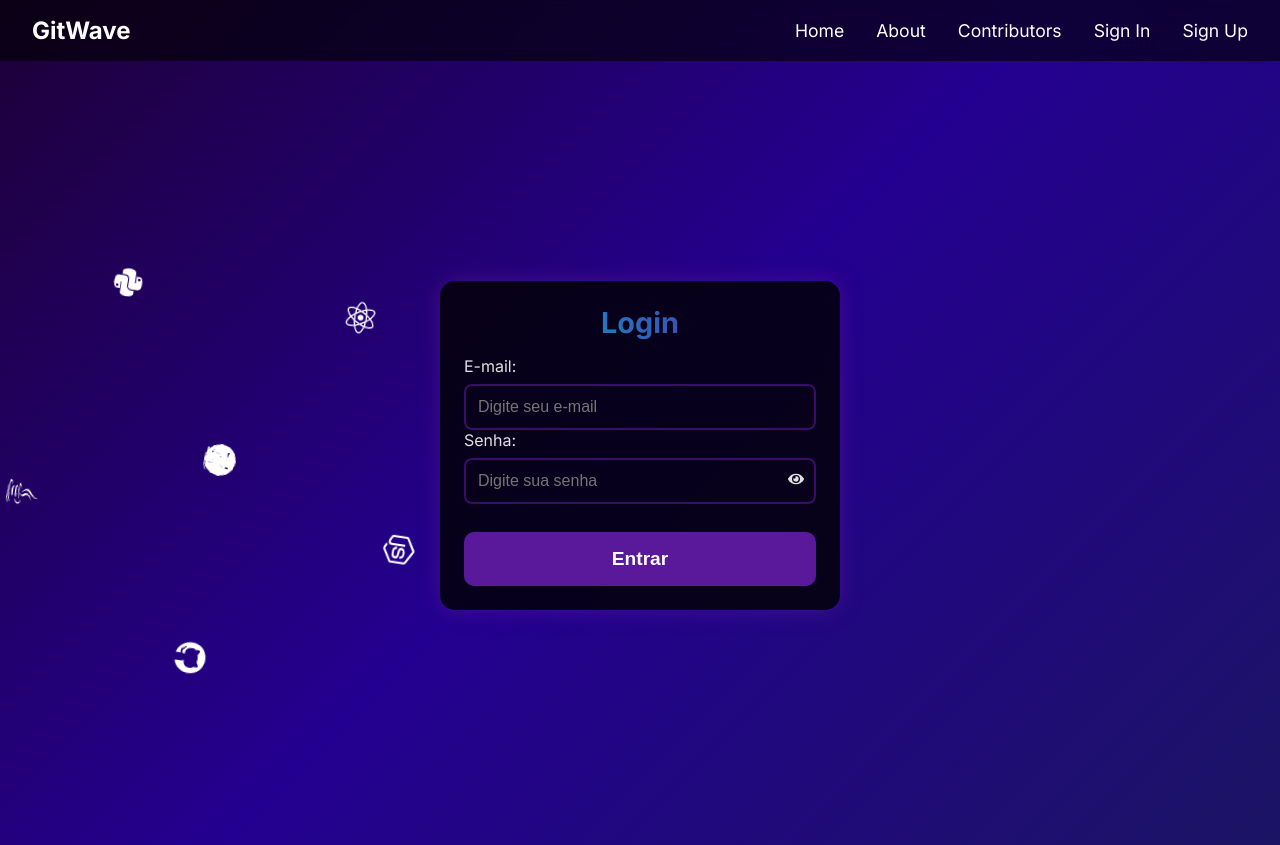
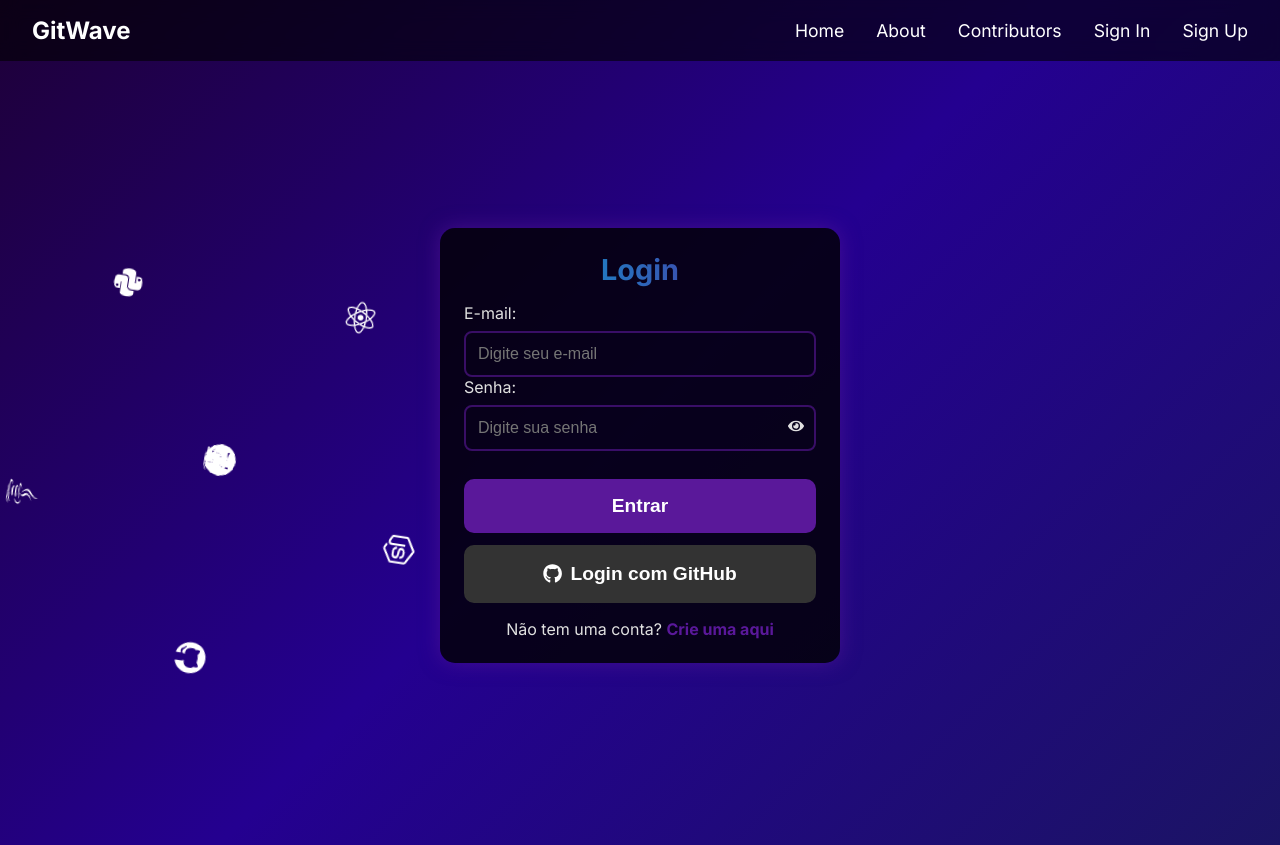
Before and after one commit to diegoandcontroll/github-wave, a Next.js app in the folder githubwave-ui/: page /auth/signin in a window 1280 px wide. Built offline with nearby package versions, Linux system fonts and the light colour scheme.

Commit message:
fix: adjustment styles and add button provider github

```diff
--- a/githubwave-ui/src/app/auth/signin/page.module.css
+++ b/githubwave-ui/src/app/auth/signin/page.module.css
@@ -89,3 +89,45 @@
   background-color: #9d4edd;
   box-shadow: 0 0 20px #9d4edd;
 }
+
+.githubButton {
+  background-color: #333;
+  border: 2px solid #333;
+  display: flex;
+  align-items: center;
+  justify-content: center;
+  margin-top: 12px;
+  padding: 1rem;
+  font-size: 1.2rem;
+  font-weight: bold;
+  color: white;
+  border-radius: 10px;
+  cursor: pointer;
+  transition: background-color 0.3s ease-in-out, box-shadow 0.3s ease-in-out;
+}
+
+.githubButton:hover {
+  background-color: #444;
+  border-color: #444;
+  box-shadow: 0 0 20px #444;
+}
+
+.githubIcon {
+  margin-right: 0.5rem;
+}
+
+.signupPrompt {
+  margin-top: 1rem;
+  text-align: center;
+  color: #e0e0e0;
+}
+
+.signupLink {
+  color: #5a189a;
+  text-decoration: none;
+  font-weight: bold;
+}
+
+.signupLink:hover {
+  text-decoration: underline;
+}
--- a/githubwave-ui/src/app/auth/signin/page.tsx
+++ b/githubwave-ui/src/app/auth/signin/page.tsx
@@ -1,7 +1,8 @@
-'use client'
+'use client';
 import React, { useState } from "react";
-import { FaEye, FaEyeSlash } from 'react-icons/fa';
+import { FaEye, FaEyeSlash, FaGithub } from 'react-icons/fa';
 import styles from './page.module.css';
+import Link from 'next/link';
 
 const SignIn = () => {
   const [showPassword, setShowPassword] = useState<boolean>(false);
@@ -42,6 +43,14 @@ const SignIn = () => {
           </div>
 
           <button type="submit" className={styles.button}>Entrar</button>
+
+          <button type="button" className={`${styles.button} ${styles.githubButton}`}>
+            <FaGithub className={styles.githubIcon} /> Login com GitHub
+          </button>
+
+          <p className={styles.signupPrompt}>
+            Não tem uma conta? <Link href="/auth/signup" className={styles.signupLink}>Crie uma aqui</Link>
+          </p>
         </form>
       </div>
     </div>
--- a/githubwave-ui/src/app/auth/signup/page.module.css
+++ b/githubwave-ui/src/app/auth/signup/page.module.css
@@ -1,3 +1,4 @@
+/* container é o contêiner principal para centralizar o formulário */
 .container {
   overflow: hidden;
   display: flex;
@@ -7,22 +8,25 @@
   margin-top: 45px; /* Ajustar conforme a altura do navbar */
 }
 
+/* form-wrapper é o contêiner do formulário com fundo escuro e bordas arredondadas */
 .form-wrapper {
   background-color: rgba(0, 0, 0, 0.8);
-  padding: 1.5rem; /* Reduzido para diminuir a altura */
+  padding: 1.25rem; /* Reduzido para um tamanho compacto */
   border-radius: 15px;
   box-shadow: 0 0 20px rgba(90, 24, 154, 0.6);
   transition: box-shadow 0.3s ease-in-out;
   width: 100%;
-  max-width: 600px; /* Ajustado para um tamanho menor */
+  max-width: 500px; /* Ajustado para um tamanho menor */
 }
 
+/* Estilo de hover para o formulário */
 .form-wrapper:hover {
   box-shadow: 0 0 30px #5a189a, 0 0 60px #240090, 0 0 100px #1b1464;
 }
 
+/* heading é o título do formulário */
 .heading {
-  font-size: 1.8rem; /* Ajustado para menor */
+  font-size: 1.6rem; /* Ajustado para menor */
   color: #fff;
   text-align: center;
   margin-bottom: 1rem;
@@ -31,18 +35,21 @@
   -webkit-text-fill-color: transparent;
 }
 
+/* label é o estilo dos rótulos dos campos do formulário */
 .label {
   display: block;
-  font-size: 1rem;
+  font-size: 0.9rem; /* Ajustado para menor */
   color: #e0e0e0;
   margin-bottom: 0.5rem;
 }
 
+/* input-wrapper é o contêiner para inputs com ícones */
 .input-wrapper {
   position: relative;
-  margin-bottom: 1rem; /* Ajustado para espaçamento menor */
+  margin-bottom: 0.75rem; /* Ajustado para espaçamento compacto */
 }
 
+/* input é o estilo dos campos de entrada */
 .input {
   width: 100%;
   padding: 0.75rem;
@@ -51,16 +58,18 @@
   background-color: transparent;
   border-radius: 8px;
   color: white;
-  font-size: 1rem;
+  font-size: 0.9rem; /* Ajustado para menor */
   transition: border-color 0.3s ease-in-out, box-shadow 0.3s ease-in-out;
 }
 
+/* Estilo dos campos de entrada ao receber foco */
 .input:focus {
   outline: none;
   border-color: #5a189a;
   box-shadow: 0 0 10px #9d4edd;
 }
 
+/* icon é o estilo dos ícones para mostrar/esconder senha */
 .icon {
   position: absolute;
   right: 0.75rem;
@@ -70,20 +79,18 @@
   cursor: pointer;
 }
 
+/* password-wrapper é o estilo para os campos de senha lado a lado */
 .password-wrapper {
   display: flex;
-  gap: 1rem; /* Espaçamento entre os campos */
+  gap: 0.75rem; /* Espaçamento menor entre os campos */
 }
 
-.password-wrapper .input {
-  flex: 1; /* Ajusta a largura dos inputs para ficarem lado a lado */
-}
-
+/* button é o estilo do botão de envio do formulário */
 .button {
-  margin-top: 12px;
+  margin-top: 1rem;
   width: 100%;
   padding: 1rem;
-  font-size: 1.2rem;
+  font-size: 1rem; /* Ajustado para menor */
   font-weight: bold;
   background-color: #5a189a;
   color: white;
@@ -93,7 +100,27 @@
   transition: background-color 0.3s ease-in-out, box-shadow 0.3s ease-in-out;
 }
 
+/* Estilo de hover para o botão */
 .button:hover {
   background-color: #9d4edd;
   box-shadow: 0 0 20px #9d4edd;
 }
+
+/* loginPrompt é o estilo do parágrafo com o link para login */
+.loginPrompt {
+  margin-top: 1rem;
+  text-align: center;
+  color: #e0e0e0;
+}
+
+/* loginLink é o estilo do link para a página de login */
+.loginLink {
+  color: #5a189a;
+  text-decoration: none;
+  font-weight: bold;
+}
+
+/* Estilo do link ao passar o mouse */
+.loginLink:hover {
+  text-decoration: underline;
+}
```
Also changed, not shown: githubwave-ui/src/app/auth/signup/page.tsx (+10 -6 lines).
